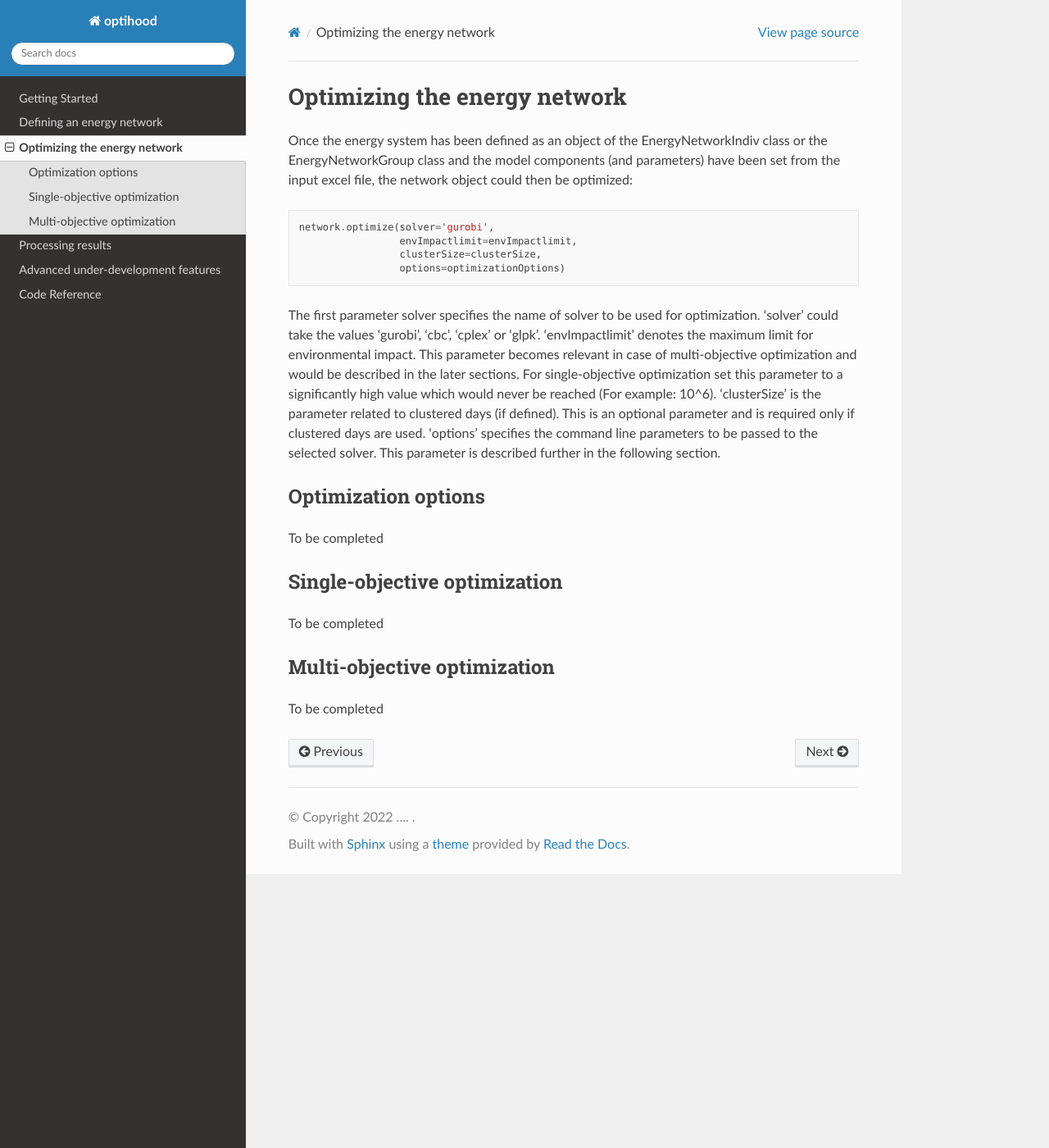
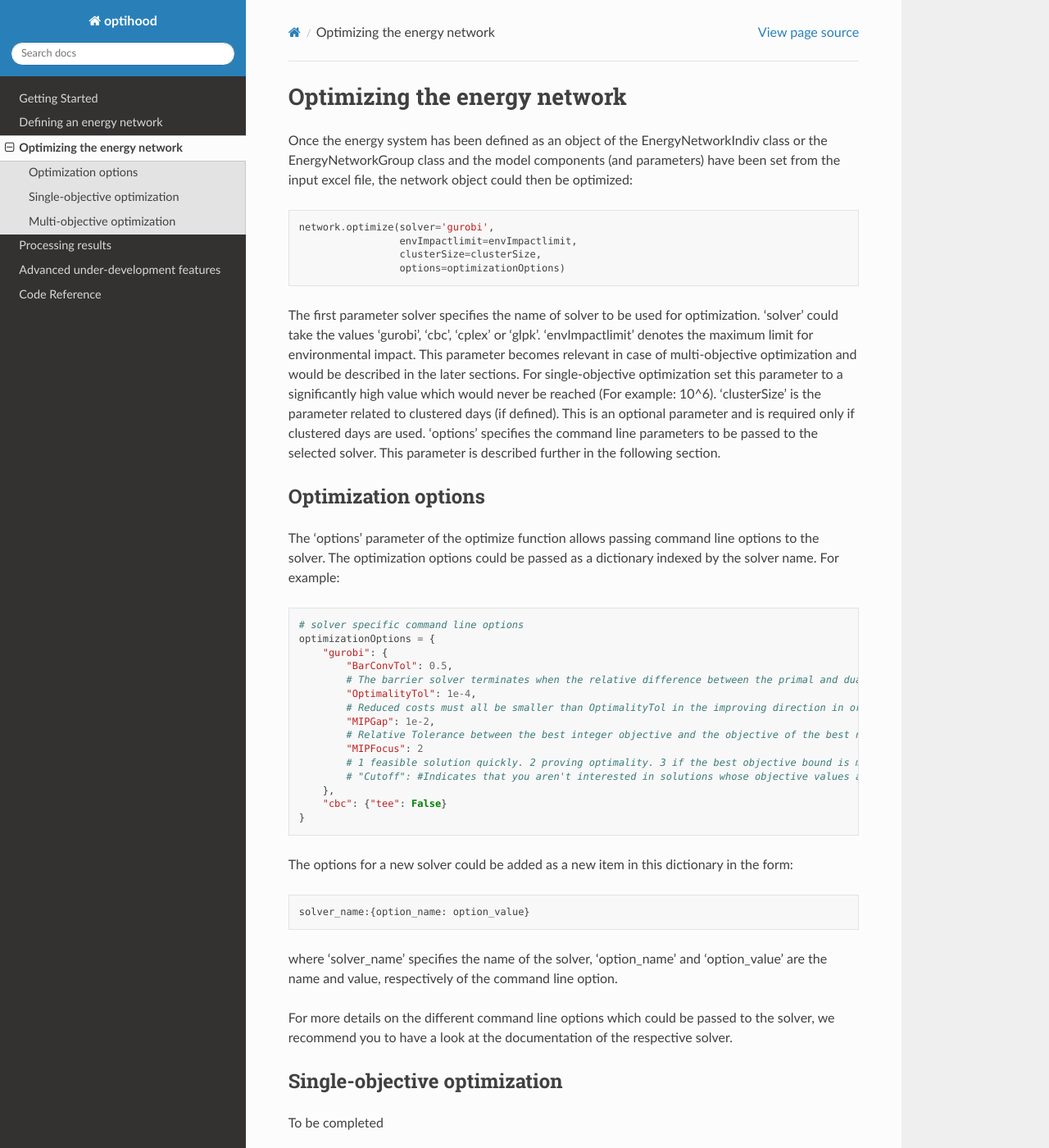
Before and after one commit to nehadimri1991/doc_test, a Sphinx documentation site: the page built from docs/guide/optimizing_the_energy_network.rst, in a window 1280 px wide and 1400 px high. Shown: the whole window at 82% size. Built offline with Sphinx 7.4.7 and the Read the Docs theme 2.0.0, drawn with Linux system fonts in a browser that asks for light colours; pages that are not in the unit, such as notebooks, are missing from menus.

Commit message:
update test

```diff
--- a/docs/guide/optimizing_the_energy_network.rst
+++ b/docs/guide/optimizing_the_energy_network.rst
@@ -23,7 +23,34 @@ described further in the following section.
 Optimization options
 --------------------
 
-To be completed
+The 'options' parameter of the optimize function allows passing command line options to the solver. The optimization options
+could be passed as a dictionary indexed by the solver name. For example::
+
+    # solver specific command line options
+    optimizationOptions = {
+        "gurobi": {
+            "BarConvTol": 0.5,
+            # The barrier solver terminates when the relative difference between the primal and dual objective values is less than the specified tolerance (with a GRB_OPTIMAL status)
+            "OptimalityTol": 1e-4,
+            # Reduced costs must all be smaller than OptimalityTol in the improving direction in order for a model to be declared optimal
+            "MIPGap": 1e-2,
+            # Relative Tolerance between the best integer objective and the objective of the best node remaining
+            "MIPFocus": 2
+            # 1 feasible solution quickly. 2 proving optimality. 3 if the best objective bound is moving very slowly/focus on the bound
+            # "Cutoff": #Indicates that you aren't interested in solutions whose objective values are worse than the specified value., could be dynamically be used in moo
+        },
+        "cbc": {"tee": False}
+    }
+
+The options for a new solver could be added as a new item in this dictionary in the form::
+
+    solver_name:{option_name: option_value}
+
+where 'solver_name' specifies the name of the solver, 'option_name' and 'option_value' are the name and value, respectively
+of the command line option.
+
+For more details on the different command line options which could be passed to the solver, we recommend you to have a
+look at the documentation of the respective solver.
 
 Single-objective optimization
 -----------------------------
```
Also changed, not shown: 17 other files.
